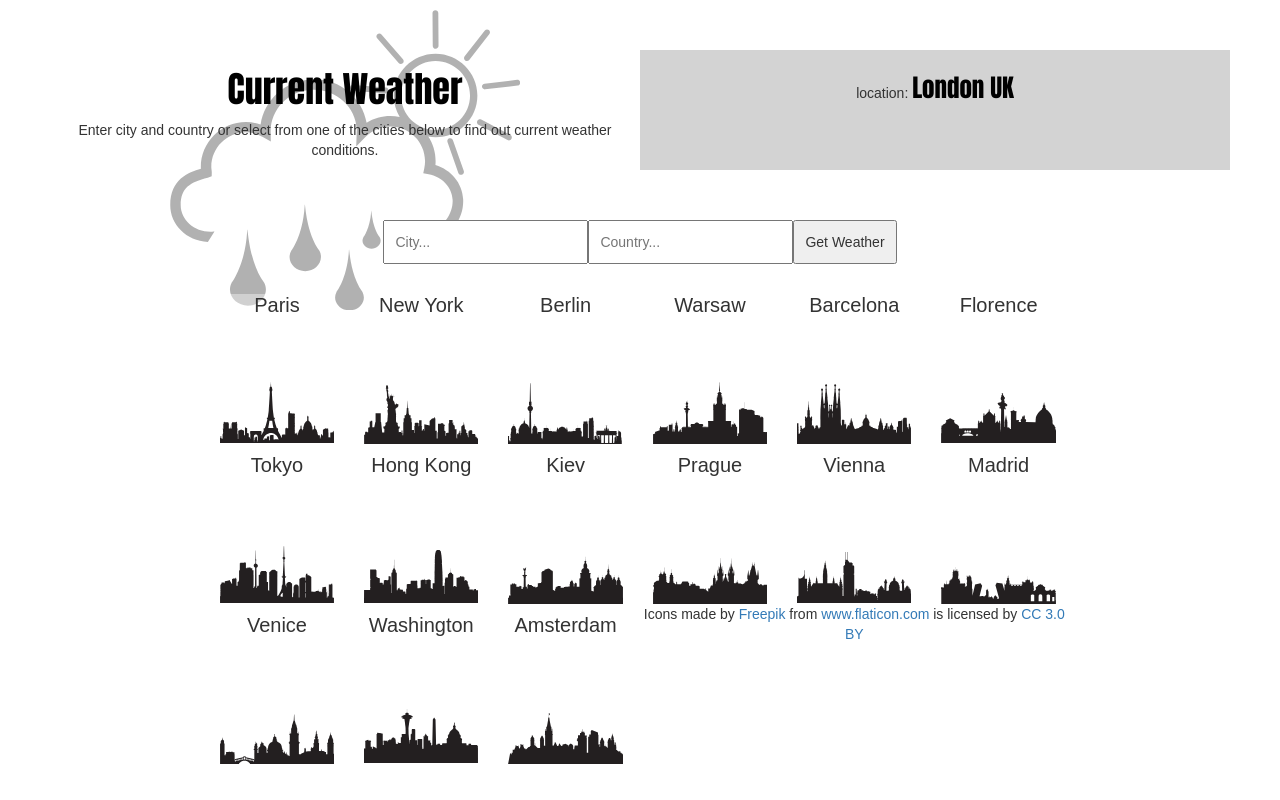
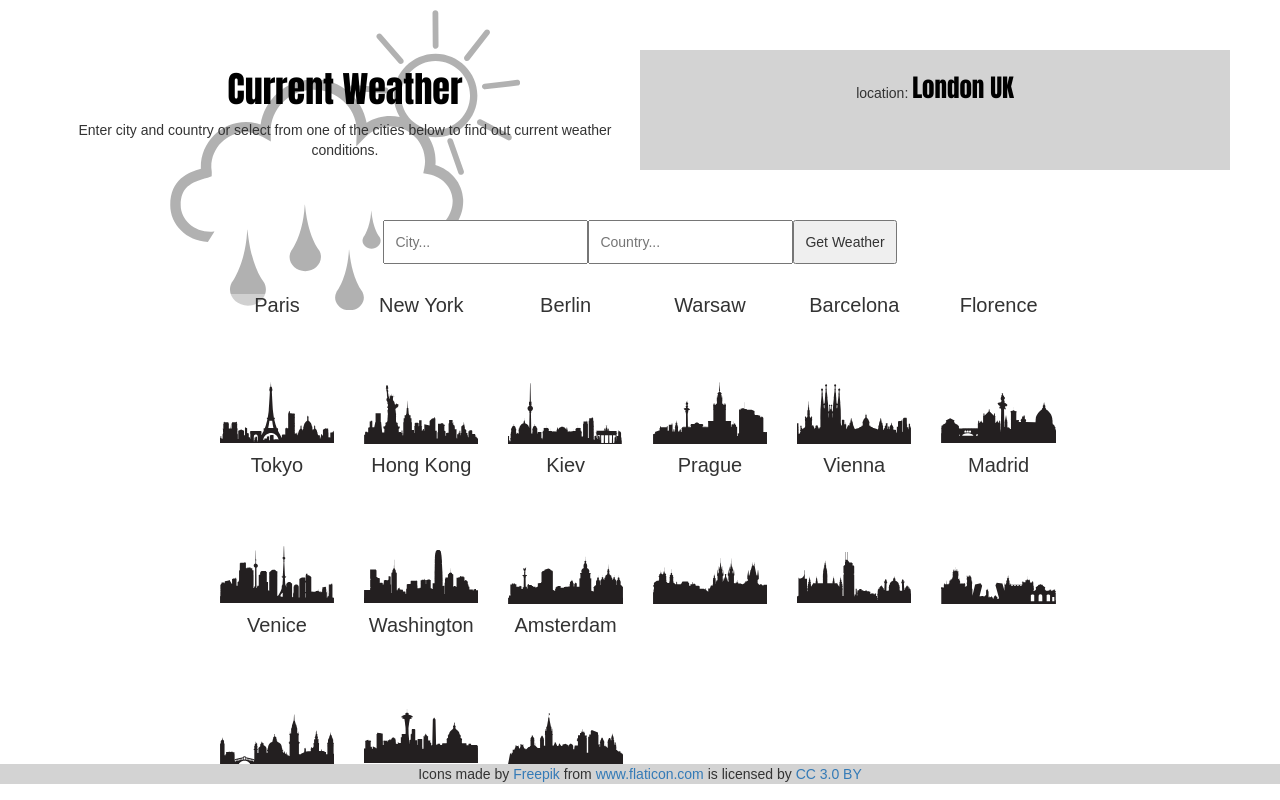
Before and after one commit to frdvorak/React-weather-app, a React (Create React App) app: page / in a window 1280 px wide. Built offline with nearby package versions, Linux system fonts and the light colour scheme; no server answers.

Commit message:
grid combination of boostrap and grid CSS property working as intended

```diff
--- a/src/App.css
+++ b/src/App.css
@@ -1,5 +1,8 @@
 .App {
   text-align: center;
+  display: grid;
+  grid-template-columns: 100%;
+  grid-template-rows: auto auto, auto auto;
 }
 
 /** Header styles ********************************/
@@ -63,6 +66,8 @@ WeatherIcon
 /** cities-panel *****************************/
 .cities-panel {
   width: 70% !important;
+  position: relative !important;
+  float: left !important;
 }
 
 /** CityTile *****************************/
@@ -98,6 +103,11 @@ WeatherIcon
   background: lightgray;
   transform: scale(1.03);
 }
+/** Footer STYLES *****************************/
+.footer {
+  background: lightgray;
+
+}
 
 /** MOBILE STYLES *****************************/
 
--- a/src/App.js
+++ b/src/App.js
@@ -5,6 +5,7 @@ import Form from './components/Form';
 import Weather from './components/Weather';
 import CityTile from './components/CityTile';
 import WeatherIcon from './components/WeatherIcon';
+import Footer from './components/Footer';
 
 const API_KEY = '4f6f72308473314b6727d9fb36b07e22';
 
@@ -122,7 +123,7 @@ class App extends Component {
         <div class="header">
           <div className="section-one">
             <Titles />
-            <WeatherIcon description={this.state.description} />
+            <WeatherIcon description={this.state.des} />
           </div>
           <div className="section-two">
           <Weather
@@ -154,9 +155,8 @@ class App extends Component {
           <CityTile name={'Venice'} city={'venice'} country={'it'} imageFile={'venice'} tileClick={this.tileClick}/>
           <CityTile name={'Washington'} city={'washington'} country={'us'} imageFile={'washington'} tileClick={this.tileClick}/>
           <CityTile name={'Amsterdam'} city={'amsterdam'} country={'nl'} imageFile={'amsterdam'} tileClick={this.tileClick}/>
-          <div>Icons made by <a href="http://www.freepik.com" title="Freepik">Freepik</a> from <a href="https://www.flaticon.com/" title="Flaticon">www.flaticon.com</a> is licensed by <a href="http://creativecommons.org/licenses/by/3.0/" title="Creative Commons BY 3.0" target="_blank" rel="noopener noreferrer">CC 3.0 BY</a></div>
-
         </div>
+        <Footer />
         </div>
     );
   }
--- /dev/null
+++ b/src/components/Footer.js
@@ -0,0 +1,14 @@
+import React from 'react';
+
+const Footer = (props) => {
+
+        return (
+            <div className='footer'>
+            <div>Icons made by <a href="http://www.freepik.com" title="Freepik">Freepik</a> from <a href="https://www.flaticon.com/" title="Flaticon">www.flaticon.com</a> is licensed by <a href="http://creativecommons.org/licenses/by/3.0/" title="Creative Commons BY 3.0" target="_blank" rel="noopener noreferrer">CC 3.0 BY</a></div>
+
+            </div>
+         );
+}
+
+
+export default Footer;
```
Also changed, not shown: 1 other file (tests, documents, lock files or other folders).
